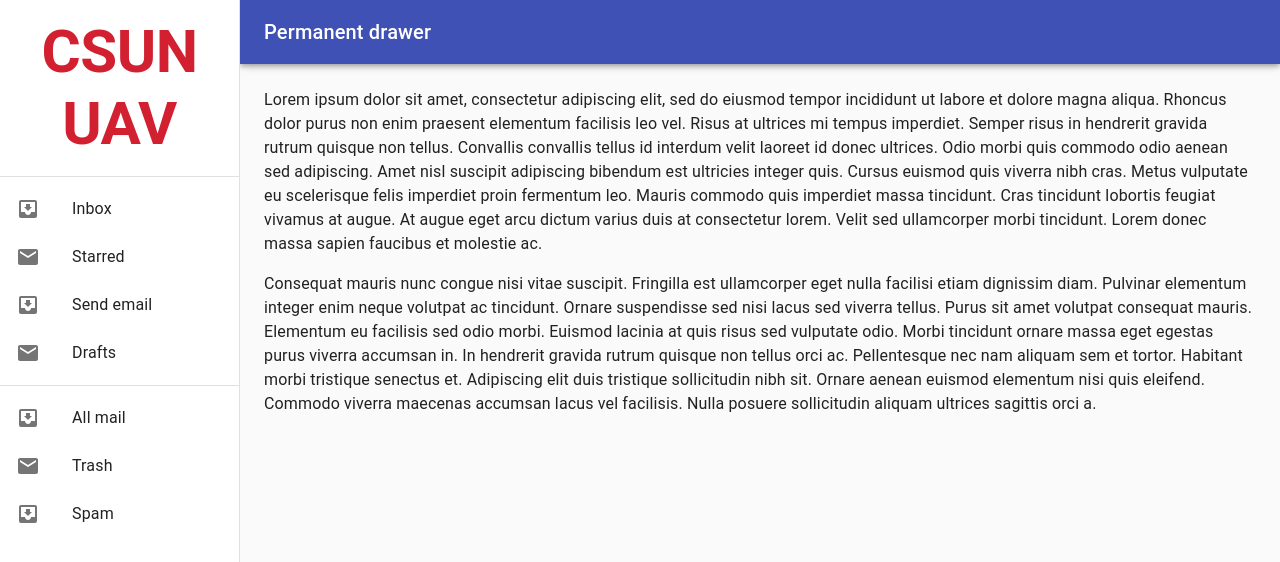
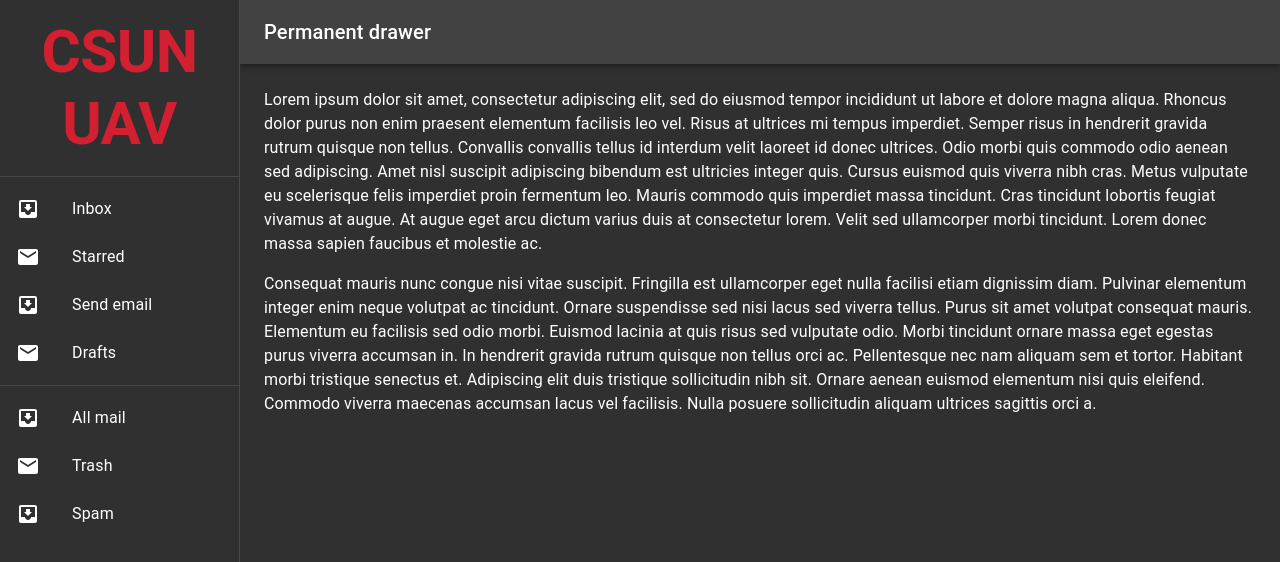
Before and after one commit to CSUN-UAV/Drone-Management, a React (Create React App) app in the folder frontend/: page / in a window 1280 px wide. Shown: the top 562 px of the page. Built offline with nearby package versions, Linux system fonts and the light colour scheme.

Commit message:
add dark mode

```diff
--- a/frontend/src/App.js
+++ b/frontend/src/App.js
@@ -5,13 +5,34 @@
 
 import Grid from '@material-ui/core/Grid';
 
+import {MuiThemeProvider} from '@material-ui/core/styles';
+
+import useMediaQuery from '@material-ui/core/useMediaQuery';
+import { createMuiTheme, ThemeProvider } from '@material-ui/core/styles';
+
+const theme = createMuiTheme({
+  palette: {
+    type: "dark",
+    grey: {
+      800: "#424242", // overrides failed
+      900: "#121212" // overrides success
+    },
+    background: {
+      paper: "#424242",
+      default: "#303030"
+    }
+  }
+});
 
 function App() {
+
+
   return (
-    <Grid>
-      <LeftDrawer></LeftDrawer>
-
-    </Grid>
+    <MuiThemeProvider theme={theme}>
+      <Grid>
+        <LeftDrawer></LeftDrawer>
+      </Grid>
+    </MuiThemeProvider>
   );
 }
 
--- a/frontend/src/Components/Drawer/LeftDrawer.jsx
+++ b/frontend/src/Components/Drawer/LeftDrawer.jsx
@@ -13,6 +13,7 @@
 import InboxIcon from '@material-ui/icons/MoveToInbox';
 import MailIcon from '@material-ui/icons/Mail';
 
+
 const drawerWidth = 240;
 
 const useStyles = makeStyles(theme => ({
@@ -22,6 +23,7 @@
   appBar: {
     width: `calc(100% - ${drawerWidth}px)`,
     marginLeft: drawerWidth,
+    backgroundColor: "#424242"
   },
   drawer: {
     width: drawerWidth,
@@ -29,6 +31,8 @@
   },
   drawerPaper: {
     width: drawerWidth,
+    backgroundColor: theme.palette.background.default,
+
   },
   toolbar: theme.mixins.toolbar,
   content: {
```
